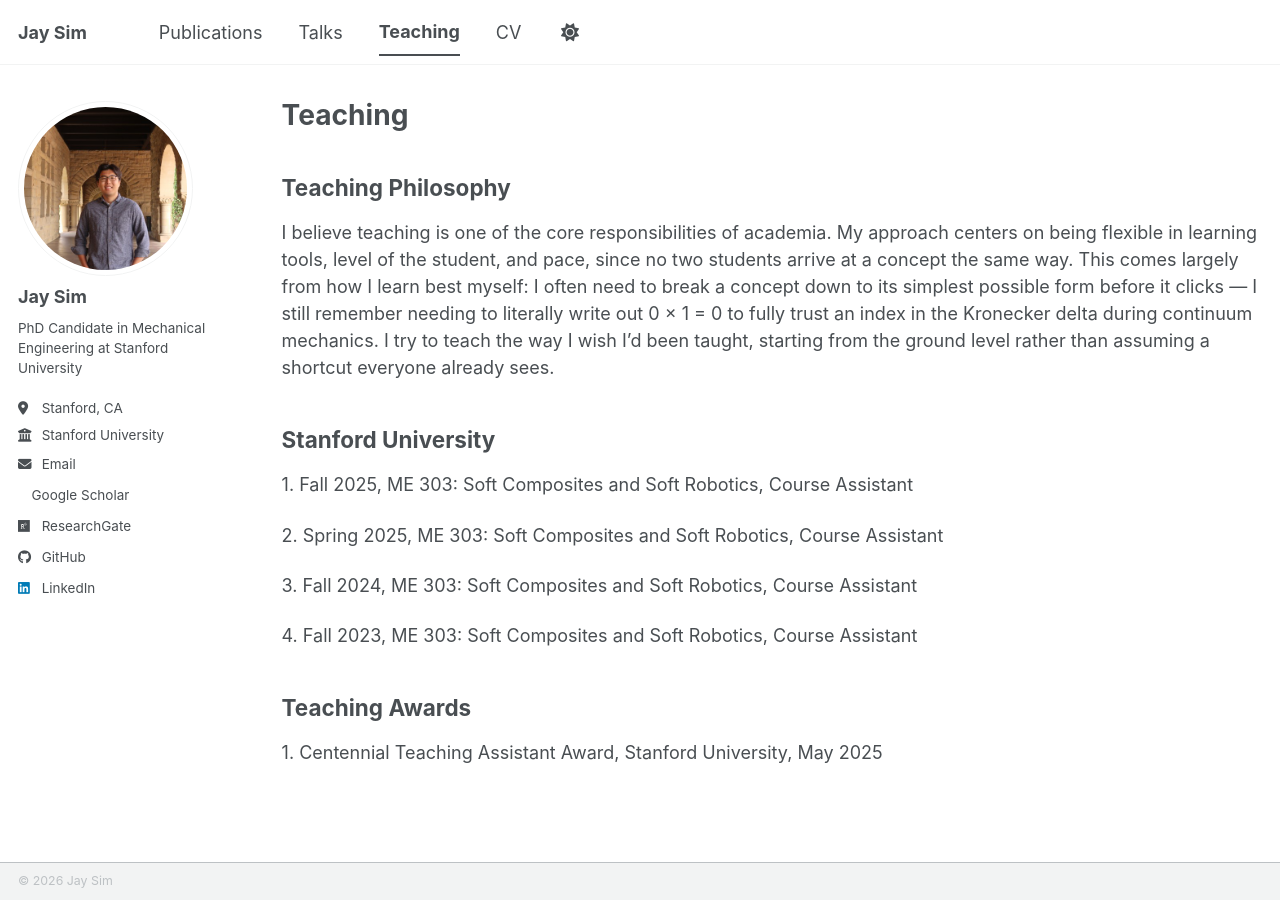
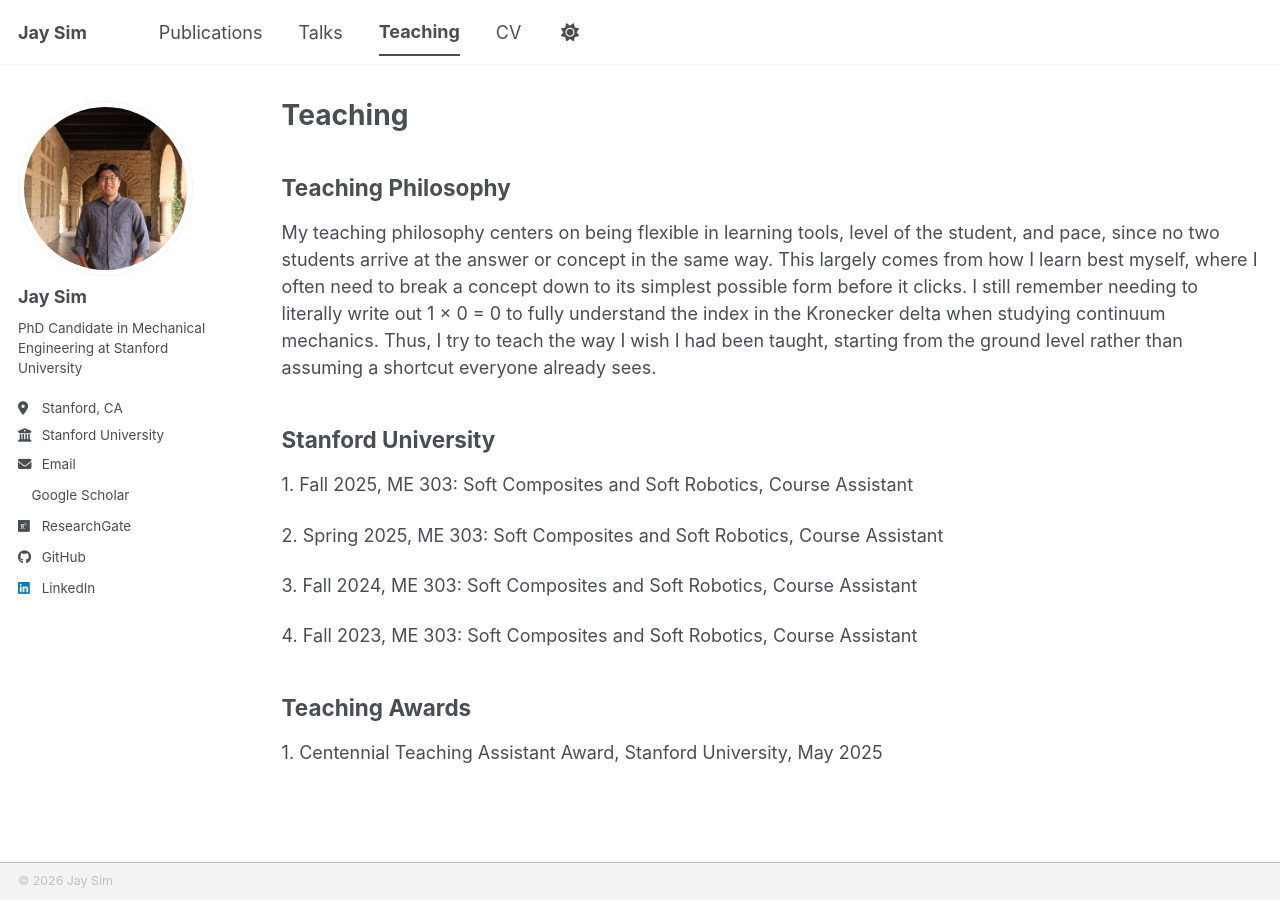
Before and after one commit to jaysejinsim/jaysejinsim.github.io, a Jekyll site: the page built from _pages/teaching.html, in a window 1280 px wide. Built offline with Jekyll 4.4.1, drawn with Linux system fonts in a browser that asks for light colours; a style sheet for code colours, icons or effects is not loaded.

Commit message:
Use final teaching philosophy wording

```diff
--- a/_pages/teaching.html
+++ b/_pages/teaching.html
@@ -8,7 +8,7 @@ author_profile: true
 {% include base_path %}
 
 <h2>Teaching Philosophy</h2>
-<p>I believe teaching is one of the core responsibilities of academia. My approach centers on being flexible in learning tools, level of the student, and pace, since no two students arrive at a concept the same way. This comes largely from how I learn best myself: I often need to break a concept down to its simplest possible form before it clicks &mdash; I still remember needing to literally write out 0 &times; 1 = 0 to fully trust an index in the Kronecker delta during continuum mechanics. I try to teach the way I wish I&rsquo;d been taught, starting from the ground level rather than assuming a shortcut everyone already sees.</p>
+<p>My teaching philosophy centers on being flexible in learning tools, level of the student, and pace, since no two students arrive at the answer or concept in the same way. This largely comes from how I learn best myself, where I often need to break a concept down to its simplest possible form before it clicks. I still remember needing to literally write out 1 &times; 0 = 0 to fully understand the index in the Kronecker delta when studying continuum mechanics. Thus, I try to teach the way I wish I had been taught, starting from the ground level rather than assuming a shortcut everyone already sees.</p>
 
 {% assign institutions = site.teaching | group_by: 'institution' %}
 {% for group in institutions %}
```
